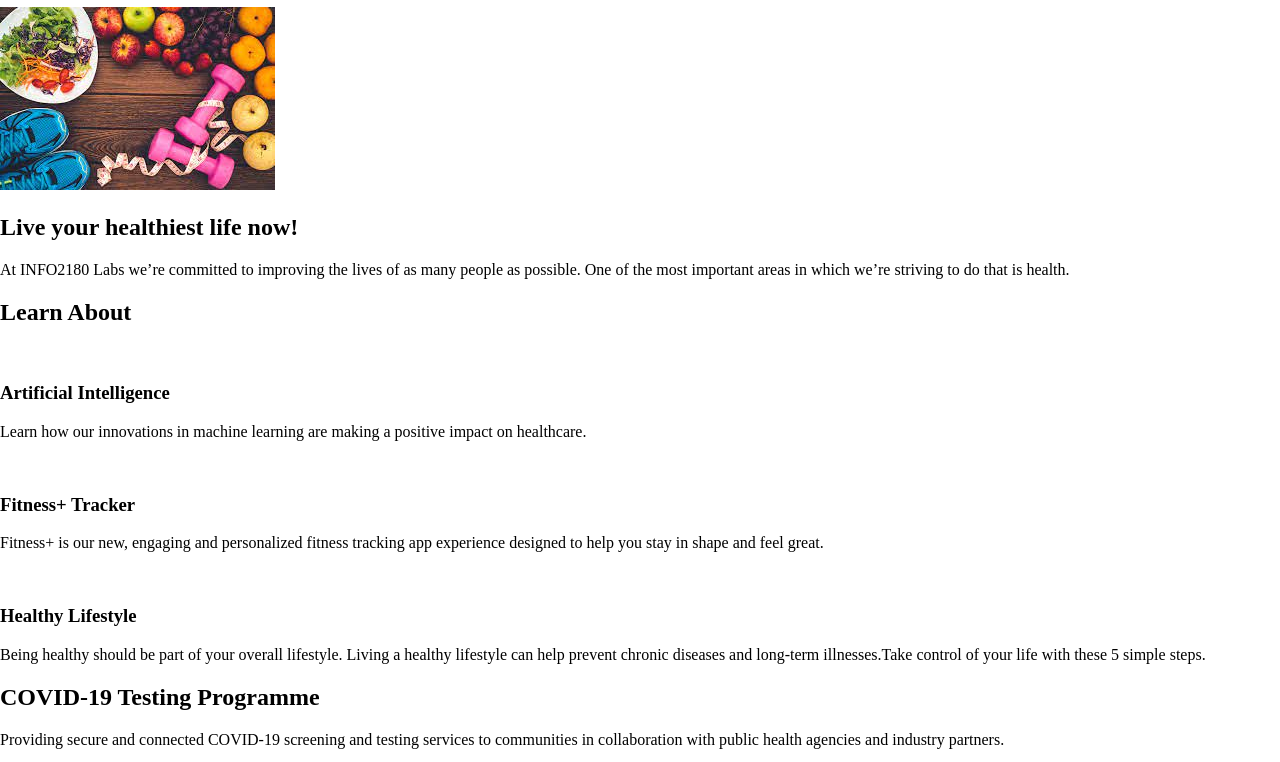
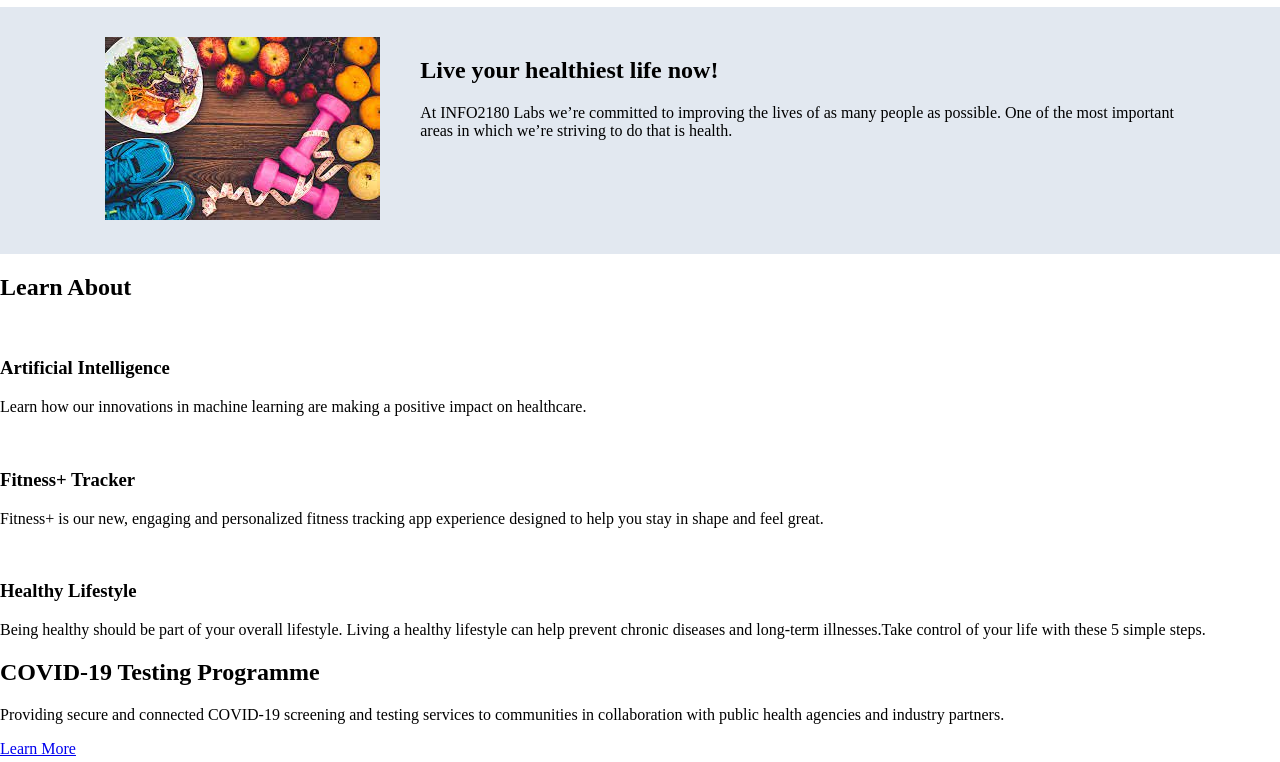
Before and after one commit to Jahrel/info2180-project1, a plain HTML site: page info2180-project1-starter-master/index.html in a window 1280 px wide. Shown: the part 73-835 px from the top of the page. Drawn offline with Linux system fonts and the light colour scheme.

Commit message:
Added styles to the Hero Overview Section

```diff
--- a/info2180-project1-starter-master/styles.css
+++ b/info2180-project1-starter-master/styles.css
@@ -6,12 +6,13 @@
 
 header div{
     display:flex;
+    margin-left:150px;
 
 }
 header ul{
     list-style-type: none;
     display:flex;
-    margin-left:40px;
+    margin-left:280px;
     margin-top: 30px;
 }
 header a{
@@ -26,15 +27,38 @@
 }
 
 
-/*.container {
-    margin: 0 auto;
-    max-width: 960px;
-    width: 100%;
-    align:left;
 
-} */
 
-.
+.overview-hero{
+
+    background-color:#E2E8F0;
+    display:flex;
+    justify-content:center;
+    padding-top:30px;
+    padding-bottom:30px;
+}
+
+.overview-hero-image{
+    float:left;
+    padding-right:40px;
+
+
+}
+
+/*.overview-hero-text{
+
+    padding-left: 40px;
+
+
+}*/
+
+
+
+
+
+
+
+
 /* h1{
     text-align: left;
 
@@ -58,24 +82,6 @@
 
 }
 
-.overview-hero-text{
-padding: 60px;
-text-align: center;
-background: #E2E8F0;
-padding: 1em;
-width: 800px;
-height: 200px;
-
-}
-
-.overview-hero-image{
-
-    height:170px;
-    width:170px;
-    border-radius:50%;
-    padding:20px;
-
-}
 
 * {
     box-sizing: border-box;
@@ -91,12 +97,4 @@
     grid-gap: 10px;
     border: 2px solid #E2E8F0;
 
-
- }
-
-.learn-about{
-
-    font-size: 24px;
-    color: #48BB78;
-
  } */
```
